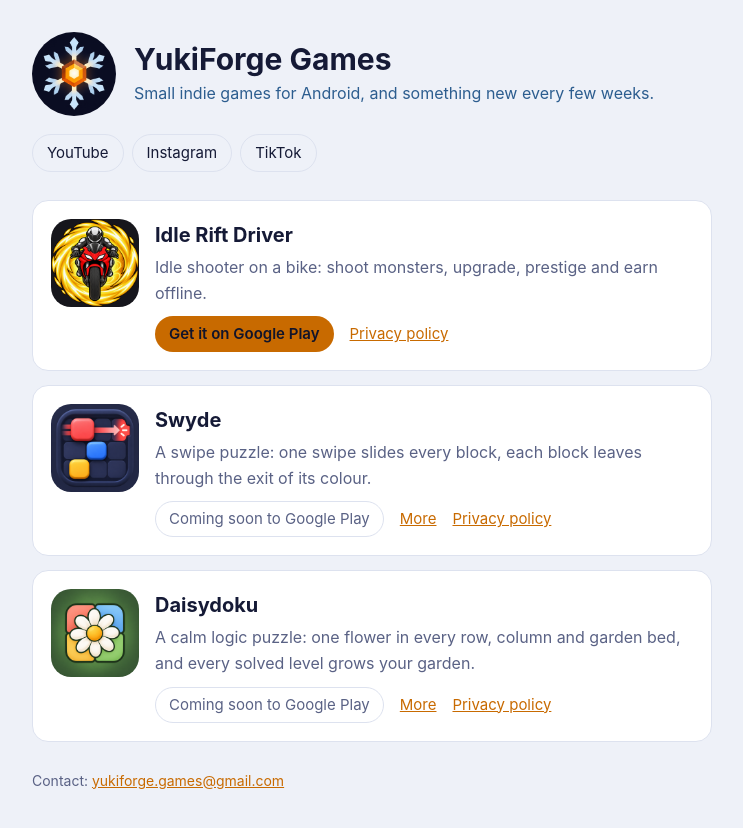
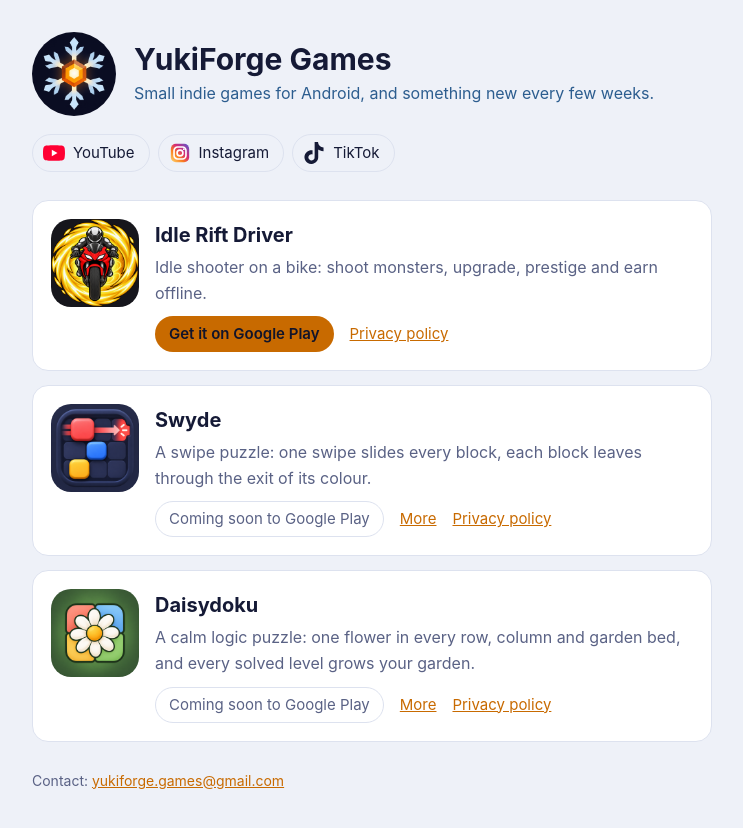
Before and after one commit to YuriChirmici/YuriChirmici.github.io, a plain HTML site: page games/index.html in a window 1280 px wide. Shown: the whole page, without its empty margins (268-1011 px from the left). Drawn offline with Linux system fonts and the light colour scheme.

Commit message:
Games page: social links with their icons
Co-Authored-By: Claude Opus 5.5 <noreply@anthropic.com>

```diff
--- a/games/index.html
+++ b/games/index.html
@@ -26,8 +26,10 @@
   h1 { font-size: 30px; line-height: 1.2; margin: 0; }
   .tagline { color: var(--ice); margin: 4px 0 0; }
   .social { display: flex; flex-wrap: wrap; gap: 8px; margin: 18px 0 28px; }
-  .social a { background: var(--pill); border: 1px solid var(--line); color: var(--text); text-decoration: none;
-              padding: 6px 14px; border-radius: 999px; font-size: 15px; }
+  .social a { display: inline-flex; align-items: center; gap: 8px; background: var(--pill);
+              border: 1px solid var(--line); color: var(--text); text-decoration: none;
+              padding: 6px 14px 6px 10px; border-radius: 999px; font-size: 15px; }
+  .social svg { width: 22px; height: 22px; flex: none; }
   .game { display: flex; gap: 16px; background: var(--card); border: 1px solid var(--line);
           border-radius: 16px; padding: 18px; margin-bottom: 14px; }
   .game > img { width: 88px; height: 88px; border-radius: 20px; flex: none; }
@@ -62,9 +64,9 @@
   </header>
 
   <nav class="social">
-    <a href="https://www.youtube.com/@yuki_forge">YouTube</a>
-    <a href="https://www.instagram.com/yukiforge.games/">Instagram</a>
-    <a href="https://www.tiktok.com/@yuki_forge">TikTok</a>
+    <a href="https://www.youtube.com/@yuki_forge"><svg viewBox="0 0 24 24" aria-hidden="true"><path fill="#ff0033" d="M23.5 6.2a3 3 0 0 0-2.1-2.1C19.5 3.5 12 3.5 12 3.5s-7.5 0-9.4.6A3 3 0 0 0 .5 6.2C0 8.1 0 12 0 12s0 3.9.5 5.8a3 3 0 0 0 2.1 2.1c1.9.6 9.4.6 9.4.6s7.5 0 9.4-.6a3 3 0 0 0 2.1-2.1c.5-1.9.5-5.8.5-5.8s0-3.9-.5-5.8z"/><path fill="#fff" d="M9.6 15.6V8.4l6.2 3.6z"/></svg>YouTube</a>
+    <a href="https://www.instagram.com/yukiforge.games/"><svg viewBox="0 0 24 24" aria-hidden="true"><defs><linearGradient id="ig" x1="0" y1="1" x2="1" y2="0"><stop offset="0" stop-color="#feda75"/><stop offset=".35" stop-color="#fa7e1e"/><stop offset=".6" stop-color="#d62976"/><stop offset="1" stop-color="#4f5bd5"/></linearGradient></defs><rect x="2" y="2" width="20" height="20" rx="5.5" fill="url(#ig)"/><rect x="5.5" y="5.5" width="13" height="13" rx="3.8" fill="none" stroke="#fff" stroke-width="1.8"/><circle cx="12" cy="12" r="3.2" fill="none" stroke="#fff" stroke-width="1.8"/><circle cx="16.2" cy="7.8" r="1" fill="#fff"/></svg>Instagram</a>
+    <a href="https://www.tiktok.com/@yuki_forge"><svg viewBox="0 0 24 24" aria-hidden="true"><path fill="currentColor" d="M12.5 0h3.9c.1 1.5.6 3.1 1.8 4.2 1.1 1.1 2.7 1.6 4.2 1.8v4c-1.4 0-2.9-.3-4.2-1-.6-.3-1.1-.6-1.6-.9v8.7c-.1 1.4-.5 2.8-1.4 3.9-1.3 1.9-3.6 3.2-5.9 3.2-1.4.1-2.9-.3-4.1-1C3.2 21.8 1.8 19.6 1.6 17.3v-1.5c.2-1.9 1.1-3.7 2.6-5 1.7-1.4 4-2.1 6.2-1.7v4.4c-1-.3-2.2-.2-3 .4-.6.4-1.1 1-1.4 1.8-.2.5-.1 1.1-.1 1.6.2 1.6 1.8 3 3.5 2.9 1.1 0 2.2-.7 2.8-1.6.2-.3.4-.7.4-1.1.1-1.8.1-3.6.1-5.4V0z"/></svg>TikTok</a>
   </nav>
 
   <section class="game">
```
